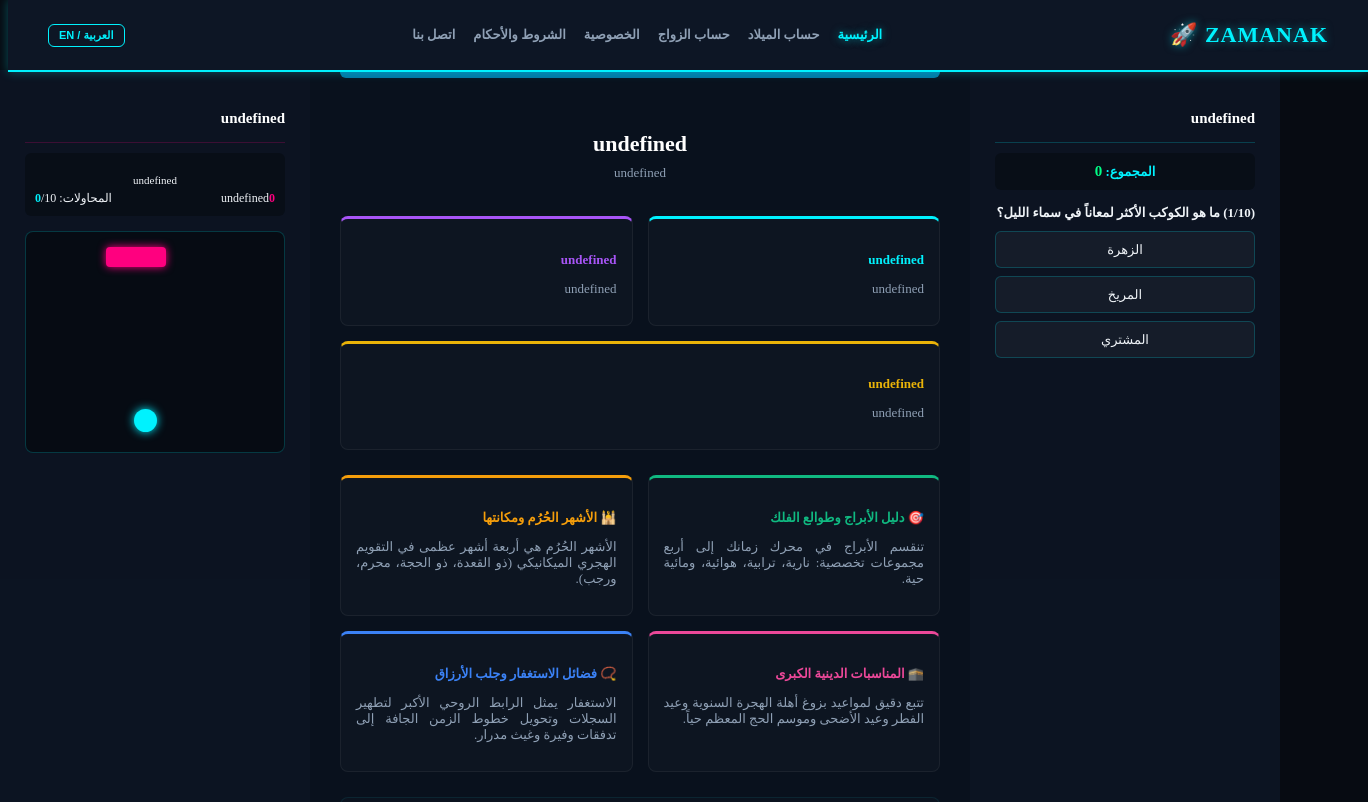
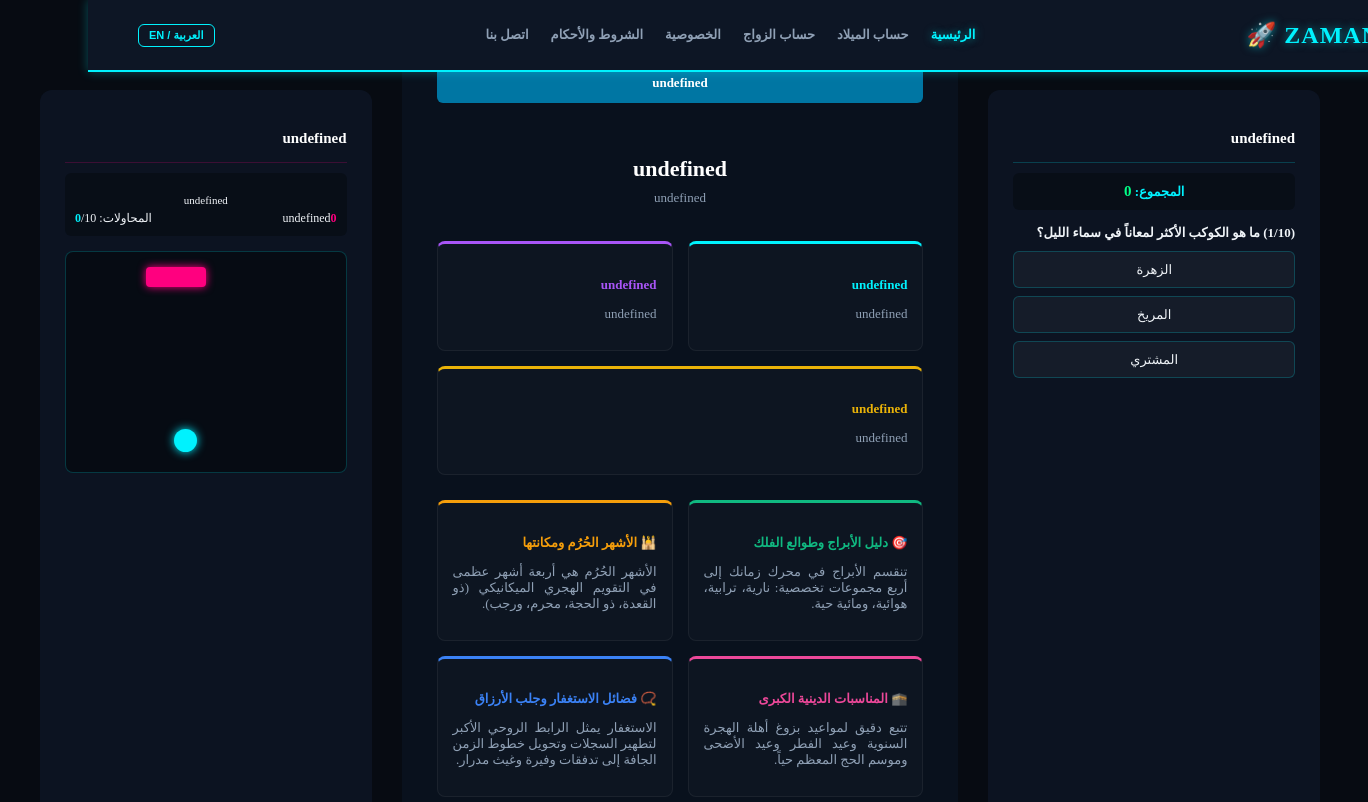
Before and after one commit to aka20260728-blip/Zamanak, a plain HTML site: page index.html in a window 1280 px wide. Shown: the top 802 px of the page, 1368 px wide, since content can reach past the window. Drawn offline with Linux system fonts and the light colour scheme.

Commit message:
Update layout.css

```diff
--- a/layout.css
+++ b/layout.css
@@ -1,35 +1,40 @@
-/* --- جغرافية التقطيع الثلاثي والانسياب الهيدروليكي --- */
+/* --- جغرافية التقطيع الثلاثي الصارمة مع المسافات الآمنة --- */
 .zamanak-grid-core {
     display: flex;
     flex-direction: row;
     width: 100vw;
     min-height: calc(100vh - 70px);
+    padding: 20px 40px; /* بادنج أمان ميكانيكي لمنع التصاق الأطراف */
+    gap: 30px; /* مسافة فاصلة مريحة للعين بين الأجنحة والمنتصف */
 }
 
 .left-wing {
-    width: 20%;
-    min-width: 260px;
+    width: 22%;
+    min-width: 270px;
     padding: 25px;
-    height: calc(100vh - 70px);
+    height: calc(100vh - 110px);
     position: sticky;
-    top: 70px;
+    top: 90px;
     overflow-y: auto;
+    border-radius: 12px;
 }
 
 .center-content {
     flex: 1;
-    padding: 30px;
-    min-height: calc(100vh - 70px);
+    padding: 35px; /* مسافة داخلية دسمة لروقان قراءة المقالات */
+    min-height: calc(100vh - 110px);
+    border-radius: 12px;
 }
 
 .right-wing {
-    width: 20%;
-    min-width: 260px;
+    width: 22%;
+    min-width: 270px;
     padding: 25px;
-    height: calc(100vh - 70px);
+    height: calc(100vh - 110px);
     position: sticky;
-    top: 70px;
+    top: 90px;
     overflow-y: auto;
+    border-radius: 12px;
 }
 
 /* 🏛️ الترويسة العلوية المطلقة والثابتة */
@@ -42,19 +47,19 @@
     display: flex;
     justify-content: space-between;
     align-items: center;
-    padding: 0 40px;
+    padding: 0 50px; /* مسافة أمان لأطراف الترويسة */
     z-index: 9999;
 }
 
 .nav-brand {
     font-weight: 900;
-    font-size: 22px;
+    font-size: 24px;
     letter-spacing: 1px;
 }
 
 .nav-links-wrap {
     display: flex;
-    gap: 18px;
+    gap: 22px;
 }
 
 .nav-links-wrap a {
@@ -63,10 +68,11 @@
     font-weight: 600;
 }
 
-/* 📱 الرد على ملاحظتك: نزول الجوانب للأسفل عند ضيق الشاشة */
+/* 📱 هيدروليك تكيفي ميكانيكي للشاشات الصغيرة */
 @media (max-width: 1150px) {
     .zamanak-grid-core {
-        flex-direction: column; /* تحويل الترتيب عمودياً لتنزل الأجنحة تلقائياً */
+        flex-direction: column;
+        padding: 20px;
     }
     .left-wing, .right-wing {
         width: 100% !important;
@@ -75,6 +81,5 @@
         height: auto !important;
         position: relative !important;
         top: 0 !important;
-        border: none;
     }
 }
```
